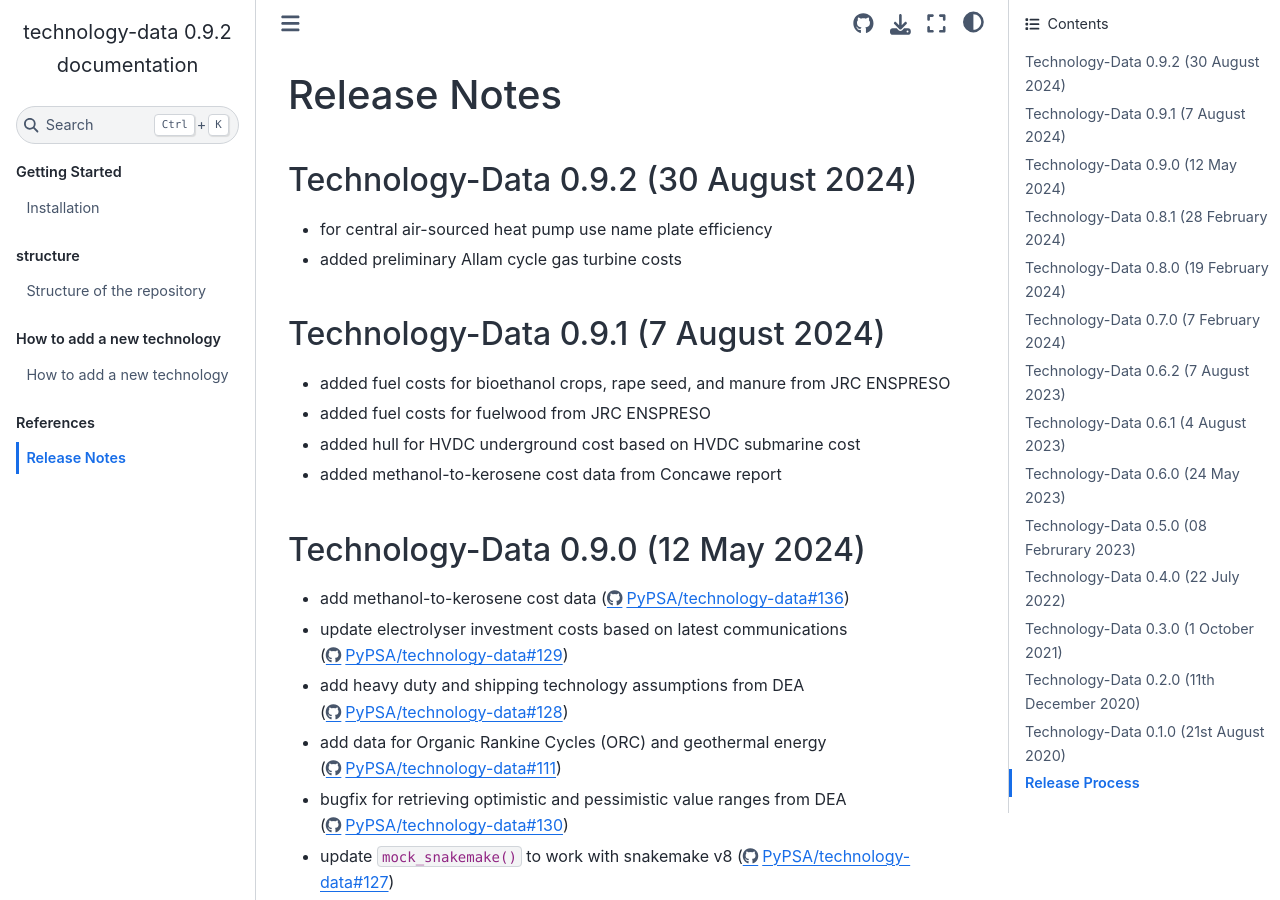
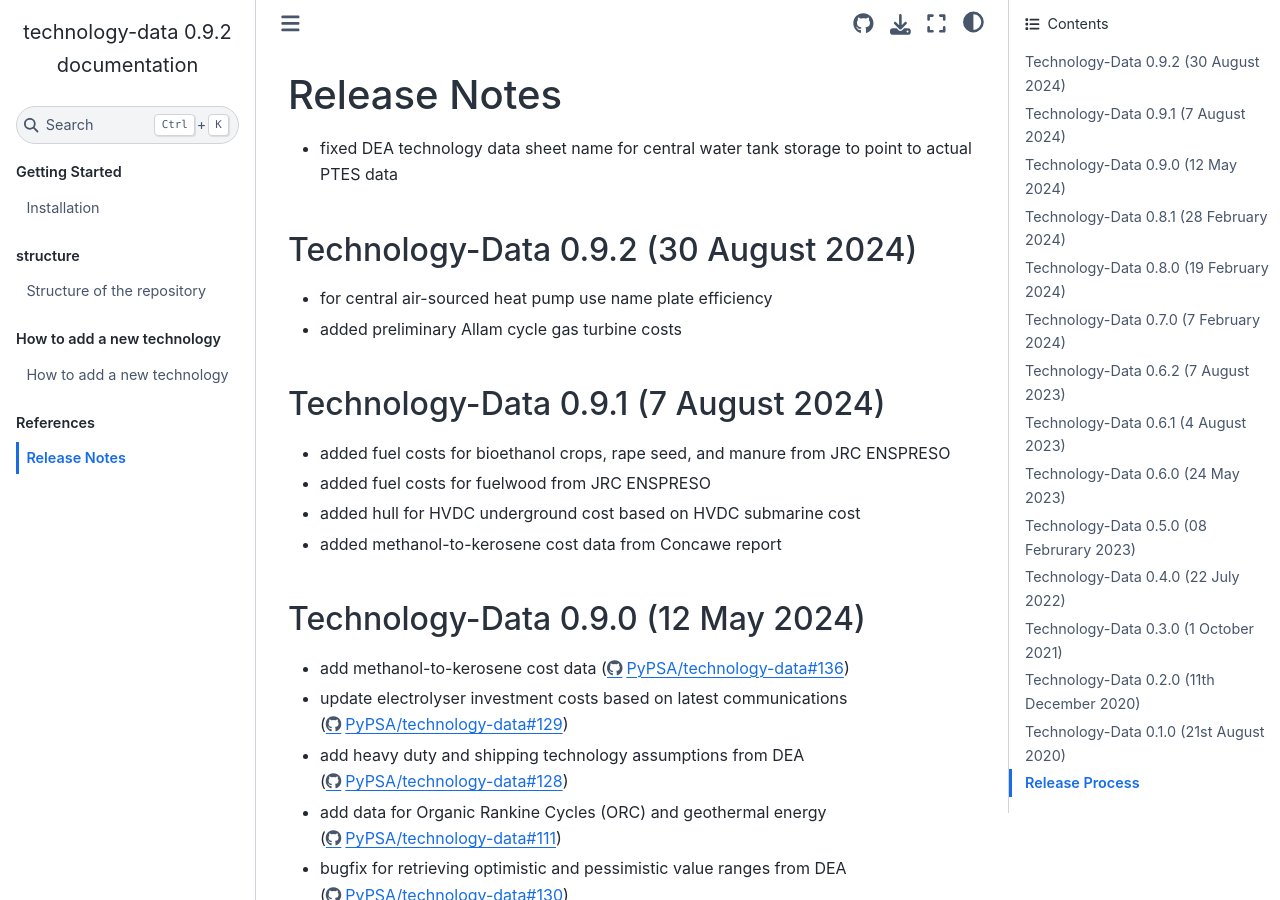
Before and after one commit to PyPSA/technology-data, a Sphinx documentation site: the page built from docs/release_notes.rst, in a window 1280 px wide and 900 px high. Built offline with Sphinx 7.4.7 and the Sphinx Book theme 1.1.4, drawn with Linux system fonts in a browser that asks for light colours.

Commit message:
doc: update release notes

```diff
--- a/docs/release_notes.rst
+++ b/docs/release_notes.rst
@@ -5,6 +5,7 @@ Release Notes
 .. Upcoming Release
 .. ================
 
+* fixed DEA technology data sheet name for central water tank storage to point to actual PTES data
 
 Technology-Data 0.9.2 (30 August 2024)
 ======================================
```
